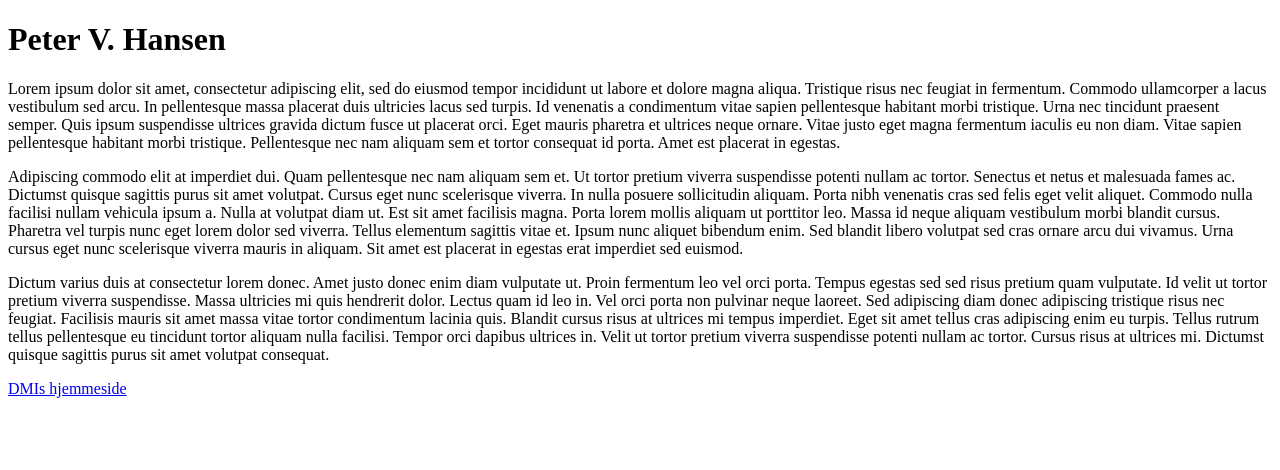
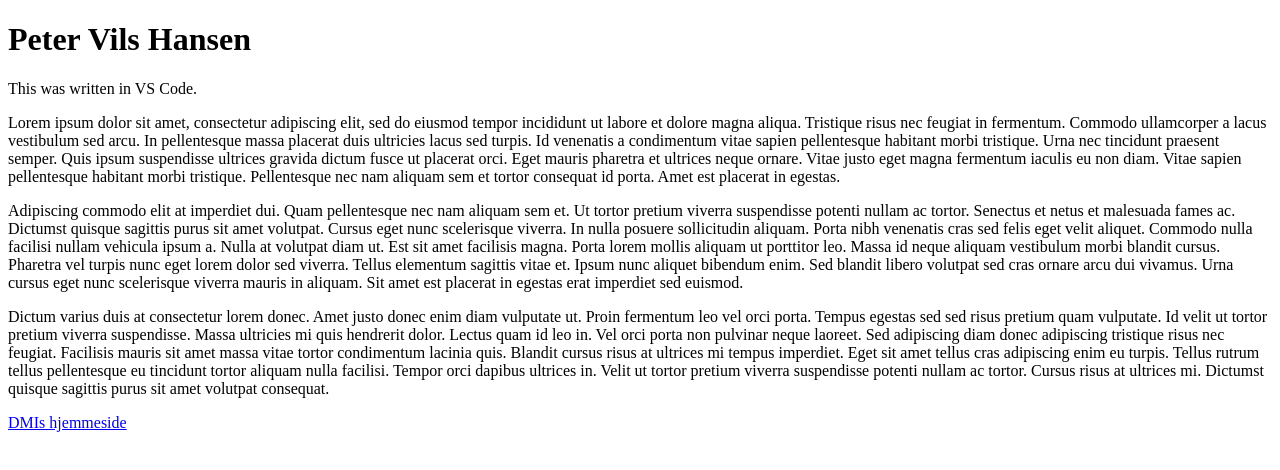
Before and after one commit to petervilshansen/petervilshansen.github.io, a plain HTML site: page index.html in a window 1280 px wide. Drawn offline with Linux system fonts and the light colour scheme.

Commit message:
Testing VS Code.

```diff
--- a/index.html
+++ b/index.html
@@ -6,7 +6,8 @@
 </head>
 
 <body>
-<h1>Peter V. Hansen</h1>
+<h1>Peter Vils Hansen</h1>
+  <p>This was written in VS Code.</p>
   <p>Lorem ipsum dolor sit amet, consectetur adipiscing elit, sed do eiusmod tempor incididunt ut labore et dolore magna aliqua. Tristique risus nec feugiat in fermentum. Commodo ullamcorper a lacus vestibulum sed arcu. In pellentesque massa placerat duis ultricies lacus sed turpis. Id venenatis a condimentum vitae sapien pellentesque habitant morbi tristique. Urna nec tincidunt praesent semper. Quis ipsum suspendisse ultrices gravida dictum fusce ut placerat orci. Eget mauris pharetra et ultrices neque ornare. Vitae justo eget magna fermentum iaculis eu non diam. Vitae sapien pellentesque habitant morbi tristique. Pellentesque nec nam aliquam sem et tortor consequat id porta. Amet est placerat in egestas.</p>
   <p>Adipiscing commodo elit at imperdiet dui. Quam pellentesque nec nam aliquam sem et. Ut tortor pretium viverra suspendisse potenti nullam ac tortor. Senectus et netus et malesuada fames ac. Dictumst quisque sagittis purus sit amet volutpat. Cursus eget nunc scelerisque viverra. In nulla posuere sollicitudin aliquam. Porta nibh venenatis cras sed felis eget velit aliquet. Commodo nulla facilisi nullam vehicula ipsum a. Nulla at volutpat diam ut. Est sit amet facilisis magna. Porta lorem mollis aliquam ut porttitor leo. Massa id neque aliquam vestibulum morbi blandit cursus. Pharetra vel turpis nunc eget lorem dolor sed viverra. Tellus elementum sagittis vitae et. Ipsum nunc aliquet bibendum enim. Sed blandit libero volutpat sed cras ornare arcu dui vivamus. Urna cursus eget nunc scelerisque viverra mauris in aliquam. Sit amet est placerat in egestas erat imperdiet sed euismod.</p>
   <p>Dictum varius duis at consectetur lorem donec. Amet justo donec enim diam vulputate ut. Proin fermentum leo vel orci porta. Tempus egestas sed sed risus pretium quam vulputate. Id velit ut tortor pretium viverra suspendisse. Massa ultricies mi quis hendrerit dolor. Lectus quam id leo in. Vel orci porta non pulvinar neque laoreet. Sed adipiscing diam donec adipiscing tristique risus nec feugiat. Facilisis mauris sit amet massa vitae tortor condimentum lacinia quis. Blandit cursus risus at ultrices mi tempus imperdiet. Eget sit amet tellus cras adipiscing enim eu turpis. Tellus rutrum tellus pellentesque eu tincidunt tortor aliquam nulla facilisi. Tempor orci dapibus ultrices in. Velit ut tortor pretium viverra suspendisse potenti nullam ac tortor. Cursus risus at ultrices mi. Dictumst quisque sagittis purus sit amet volutpat consequat.</p>
```
